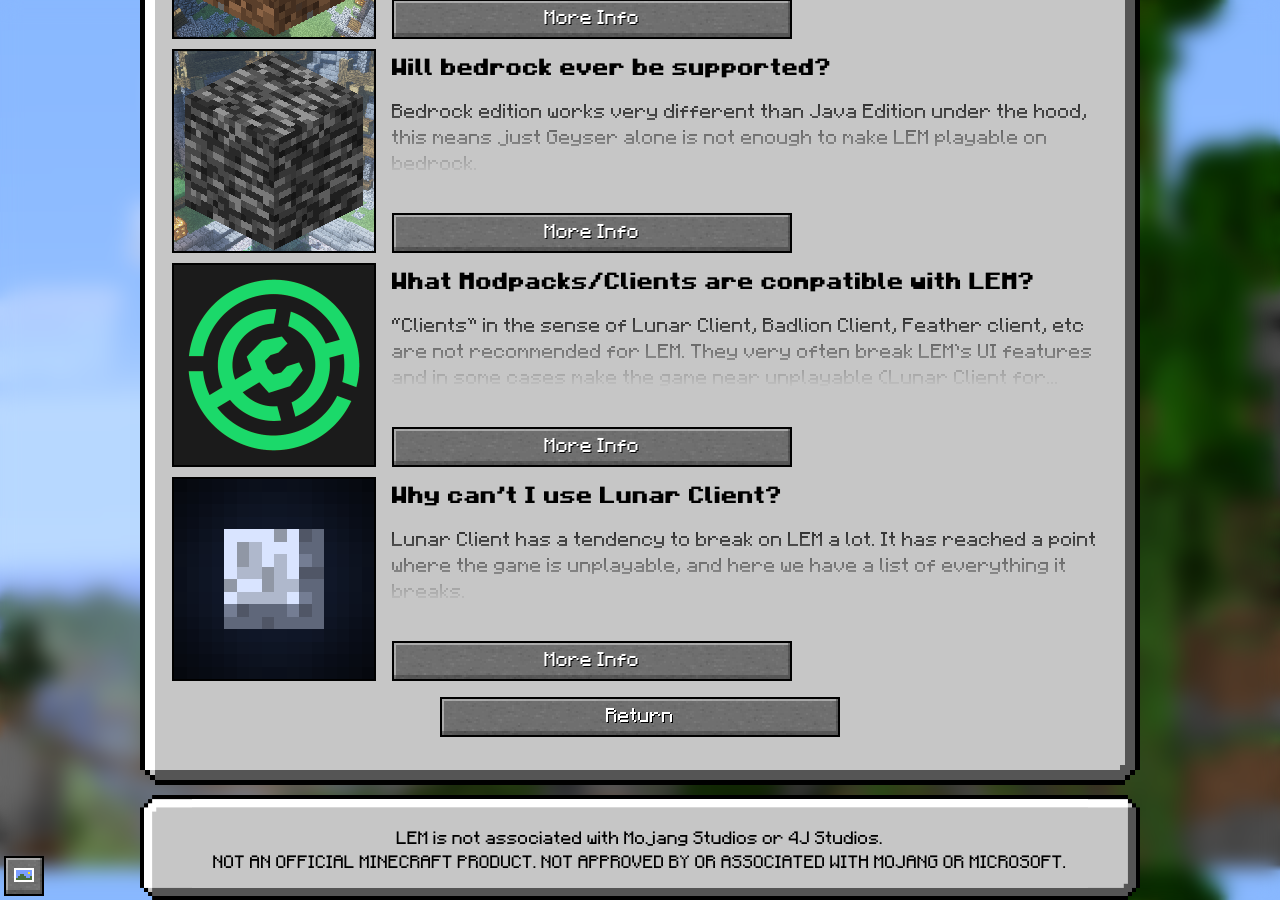
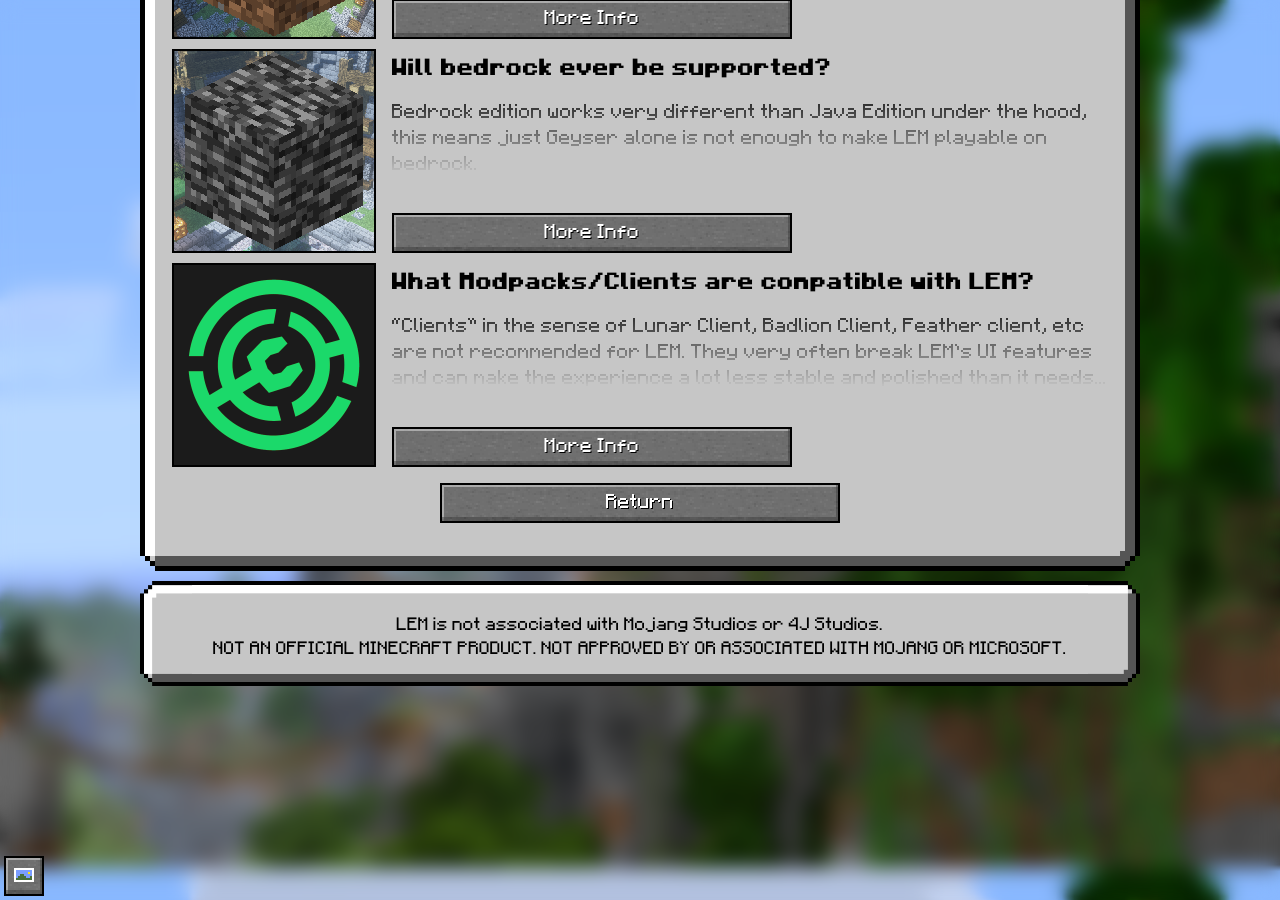
Before and after one commit to Legacy-Edition-Minigames/Website, a Jekyll site: the page built from faq.html, in a window 1280 px wide and 900 px high, scrolled down 932 px. Built offline with Jekyll 4.4.1, drawn with Linux system fonts in a browser that asks for light colours; some web fonts are replaced.

Commit message:
Remove Lunar FAQ page
Done to match the changes over on the minigame side, its gotten to the point where its playable

```diff
--- a/_posts/faq/0000-1-1-lunar.markdown
+++ /dev/null
@@ -1,27 +0,0 @@
----
-layout: faq
-title: "Why can't I use Lunar Client?"
-image: /assets/faq/lunar.png
-permalink: /faq/lunar
-type: faq
-preview-text: |
-  Lunar Client has a tendency to break on LEM a lot. It has reached a point where the game is unplayable, and here we have a list of everything it breaks.
-main-text: |
-  Lunar Client has a tendency to break on LEM a **lot**. It has reached a point where the game is unplayable, and here we have a list of everything it breaks.
-
-  <style>
-  h2 {text-align: center;}
-  </style>
-  ## Current known issues
-
-  1 - In the host menu, the chat and most Vanilla UI elements is not visible, and it is only possible to start the game with /trigger lem.gamecfg at this point.
-
-  2 - Commonly, all entities (Players, Chests, Armor Stands, etc.) fail to render, making them invisible. This makes the game essentially unplayable at this state.
-
-  3 - Many UI elements that use the bossbar to render break, such as the battle banner and panorama.
-
-  ## What you can do
-
-  While you can't play with Lunar Client, you can see our list of compatible Modpacks [here](modpack)
-markdown: true
----
--- a/_posts/faq/0001-1-1-modpack.markdown
+++ b/_posts/faq/0001-1-1-modpack.markdown
@@ -5,9 +5,9 @@
 permalink: /faq/modpack
 type: faq
 preview-text: |
-  "Clients" in the sense of Lunar Client, Badlion Client, Feather client, etc are not recommended for LEM. They very often break LEM's UI features and in some cases make the game near unplayable (Lunar Client for example), due to all of this it is highly suggested to use one of the options listed below instead.
+  "Clients" in the sense of Lunar Client, Badlion Client, Feather client, etc are not recommended for LEM. They very often break LEM's UI features and can make the experience a lot less stable and polished than it needs to be, due to all of this it is highly suggested to use one of the options listed below instead.
 main-text: |
-  "Clients" in the sense of Lunar Client, Badlion Client, Feather client, etc are not recommended for LEM. They very often break LEM's UI features and in some cases make the game near unplayable (Lunar Client for example), due to all of this it is highly suggested to use one of the options listed below instead.
+  "Clients" in the sense of Lunar Client, Badlion Client, Feather client, etc are not recommended for LEM. They very often break LEM's UI features and can make the experience a lot less stable and polished than it needs to be, due to all of this it is highly suggested to use one of the options listed below instead.
 
   **Notice:** Re-Console is **NOT** compatible with LEM and it is not recommended to use at the moment. More information [here.](legacy4j)
 
```
Also changed, not shown: assets/faq/lunar.png (deleted).
